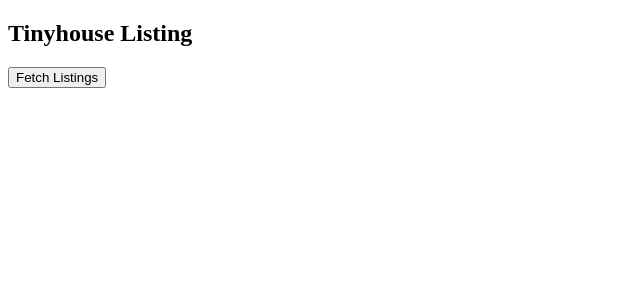
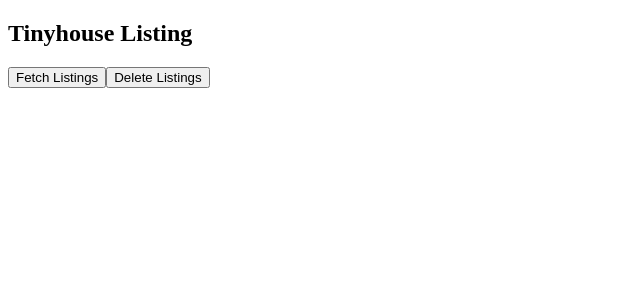
Before and after one commit to chasethesky79/tinyhouse_v1, a React (Create React App) app in the folder client/: page / in a window 1280 px wide. Shown: the top 300 px of the page, without its empty margins (0-640 px from the left). Built offline with nearby package versions, Linux system fonts and the light colour scheme.

Commit message:
Implemented the delete listing functionality

```diff
--- a/client/src/lib/api/server.ts
+++ b/client/src/lib/api/server.ts
@@ -1,9 +1,10 @@
-interface Body {
-    query: string
+interface Body<TVariables> {
+    query: string,
+    variables?: TVariables
 }
 
 export const server = {
-    fetch: async <T = any>(body: Body) => {
+    fetch: async <T = any, TVariables = any>(body: Body<TVariables>) => {
         const res = await fetch('/api', {
             method: 'POST',
             headers: {
--- a/client/src/sections/Listings/Listings.tsx
+++ b/client/src/sections/Listings/Listings.tsx
@@ -1,6 +1,6 @@
 import React from 'react';
 import { server } from '../../lib/api';
-import { ListingsData } from './types';
+import { DeleteListingData, DeleteListingVariables, ListingsData } from './types';
 
 interface Props {
     title: string
@@ -21,6 +21,14 @@ const LISTINGS = `
       }
   }
 `
+const DELETE_LISTING = `
+  mutation DeleteListing($id: ID!) {
+  deleteListing(id: $id) {
+    id,
+    title
+  }
+}`
+
 
 export const Listings = ({ title }: Props) => {
     const fetchListings = async () => {
@@ -28,10 +36,20 @@ export const Listings = ({ title }: Props) => {
       console.log(`LISTINGS ${JSON.stringify(data.listings)}`);
     }
 
+    const deleteListing = async () => {
+      const { data } = await server.fetch<DeleteListingData, DeleteListingVariables>({
+        query: DELETE_LISTING,
+        variables: {
+          id: '60aaa71e7bacb6f18be5f70d'
+      }})
+      console.log(`LISTINGS ${JSON.stringify(data.deleteListing)}`);
+    }
+
     return (
     <div>
       <h2>{title}</h2>
       <button onClick={fetchListings}>Fetch Listings</button>
+      <button onClick={deleteListing}>Delete Listings</button>
     </div>
     )
 }
```
Also changed, not shown: client/src/sections/Listings/types.ts (+8 -0 lines).
